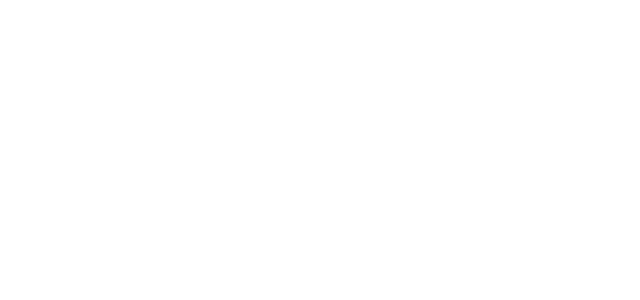
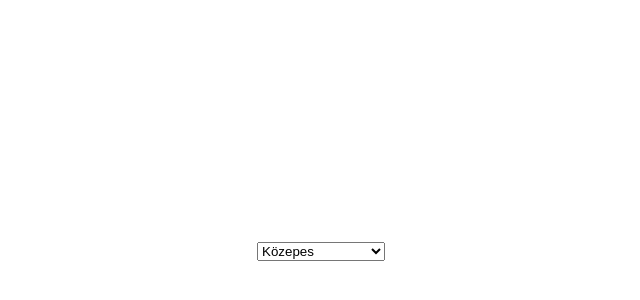
Before and after one commit to HDarius90/tic-tac-toe-app, a React (Vite) app in the folder tic-tac-toe-app/: page / in a window 1280 px wide. Shown: the part 150-450 px from the top of the page, without its empty margins (319-959 px from the left). Built offline with nearby package versions, Linux system fonts and the light colour scheme.

Commit message:
creating DifficultyPicker comp

```diff
--- a/tic-tac-toe-app/src/App.tsx
+++ b/tic-tac-toe-app/src/App.tsx
@@ -1,12 +1,12 @@
-import './App.css'
+import "./App.css";
+import { DifficultyPicker } from "./components/DifficultyPicker";
 
 function App() {
-
   return (
     <>
-
+      <DifficultyPicker />
     </>
-  )
+  );
 }
 
-export default App
+export default App;
--- /dev/null
+++ b/tic-tac-toe-app/src/components/DifficultyPicker.tsx
@@ -0,0 +1,14 @@
+export const DifficultyPicker = () => {
+  return (
+    <>
+      <select id="cars">
+        <option value="easy">Könnyű</option>
+        <option value="medium" selected>
+          Közepes
+        </option>
+        <option value="hard">Verhetetlen</option>
+        <option value="friend">Játék egy baráttal</option>
+      </select>
+    </>
+  );
+};
```
